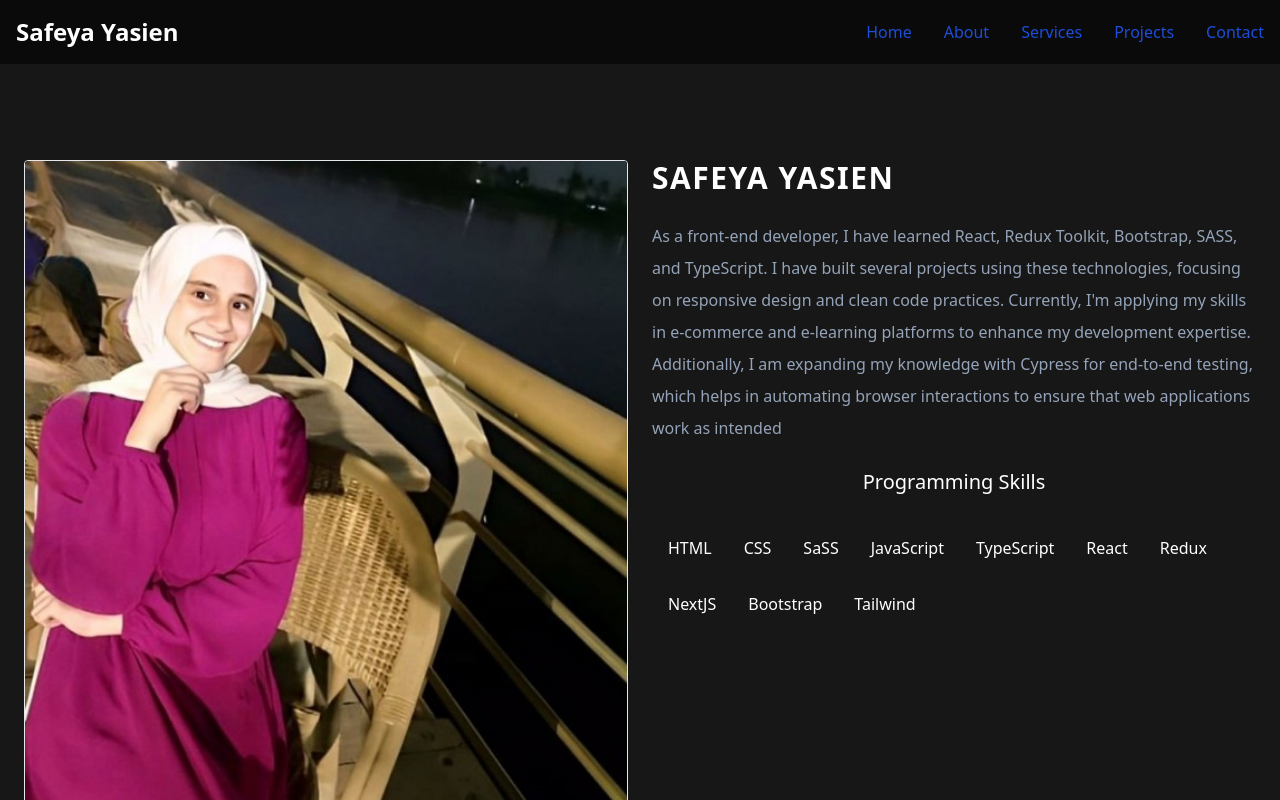
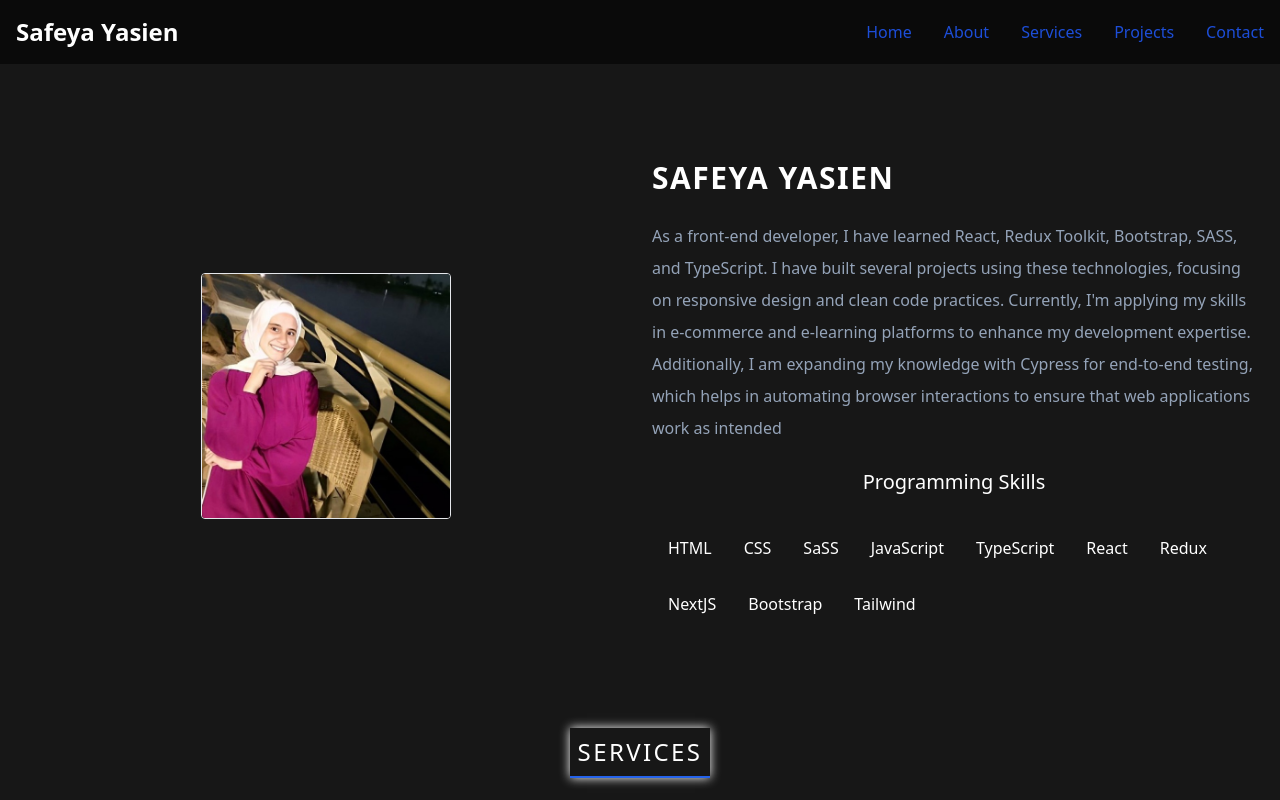
Before and after one commit to Safeya-Yasien/portfolio, a Next.js app: page / in a window 1280 px wide. Shown: the top 800 px of the page. Built offline with nearby package versions, Linux system fonts and the light colour scheme.

Commit message:
fix: :art: update hero img

```diff
--- a/src/app/components/portfolio/HeroSection.tsx
+++ b/src/app/components/portfolio/HeroSection.tsx
@@ -7,13 +7,13 @@ const HeroSection = () => {
     <section id="about">
       <div className="container ">
         <div className="grid grid-cols-1 lg:grid-cols-2 gap-6">
-          <div className="">
+          <div className="flex items-center justify-center">
             <Image
               src="/hero.jpg"
               alt="safeya yasien"
-              height={520}
-              width={520}
-              className="border rounded w-full md:w-full"
+              height={250}
+              width={250}
+              className="border rounded  hidden lg:block "
             />
           </div>
           <div className="flex flex-col space-y-6 ">
```
Also changed, not shown: public/hero.jpg, src/app/components/portfolio/dist/HeroSection.js.
